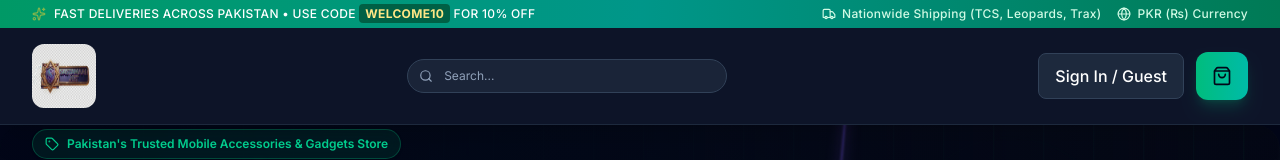
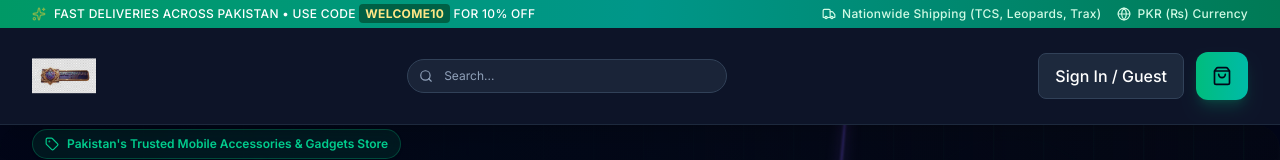
Before and after one commit to Kashaniya4/kashif-store, a Next.js app: page / in a window 1280 px wide. Shown: the top 160 px of the page. Built offline with nearby package versions, Linux system fonts and the light colour scheme.

Commit message:
fix: logo background removed via sharp, categories section verified

```diff
--- a/src/components/Footer.tsx
+++ b/src/components/Footer.tsx
@@ -79,8 +79,7 @@ export const Footer: React.FC = () => {
               <img
                 src="/brand/sastamaal-logo.png"
                 alt="sastamaal.net"
-                className="h-14 w-14 rounded-xl"
-                style={{ mixBlendMode: 'lighten' }}
+                className="h-14 w-14 rounded-xl object-contain"
               />
             </div>
             <p className="text-xs leading-relaxed text-slate-400 pr-4">
--- a/src/components/Header.tsx
+++ b/src/components/Header.tsx
@@ -35,13 +35,12 @@ export const Header: React.FC = () => {
 
       <div className="max-w-7xl mx-auto px-4 sm:px-6 lg:px-8">
         <div className="flex items-center justify-between h-24 gap-4">
-          {/* Logo — high quality, background removed via CSS */}
+          {/* Logo — clean transparent PNG */}
           <Link href="/" className="shrink-0 group" title="sastamaal.net - Home">
             <img
               src="/brand/sastamaal-logo.png"
               alt="sastamaal.net"
-              className="h-14 w-14 sm:h-16 sm:w-16 rounded-xl group-hover:scale-110 transition-transform duration-300"
-              style={{ mixBlendMode: 'lighten' }}
+              className="h-14 w-14 sm:h-16 sm:w-16 rounded-xl group-hover:scale-110 transition-transform duration-300 object-contain"
             />
           </Link>
 
```
Also changed, not shown: public/brand/sastamaal-logo.png.
